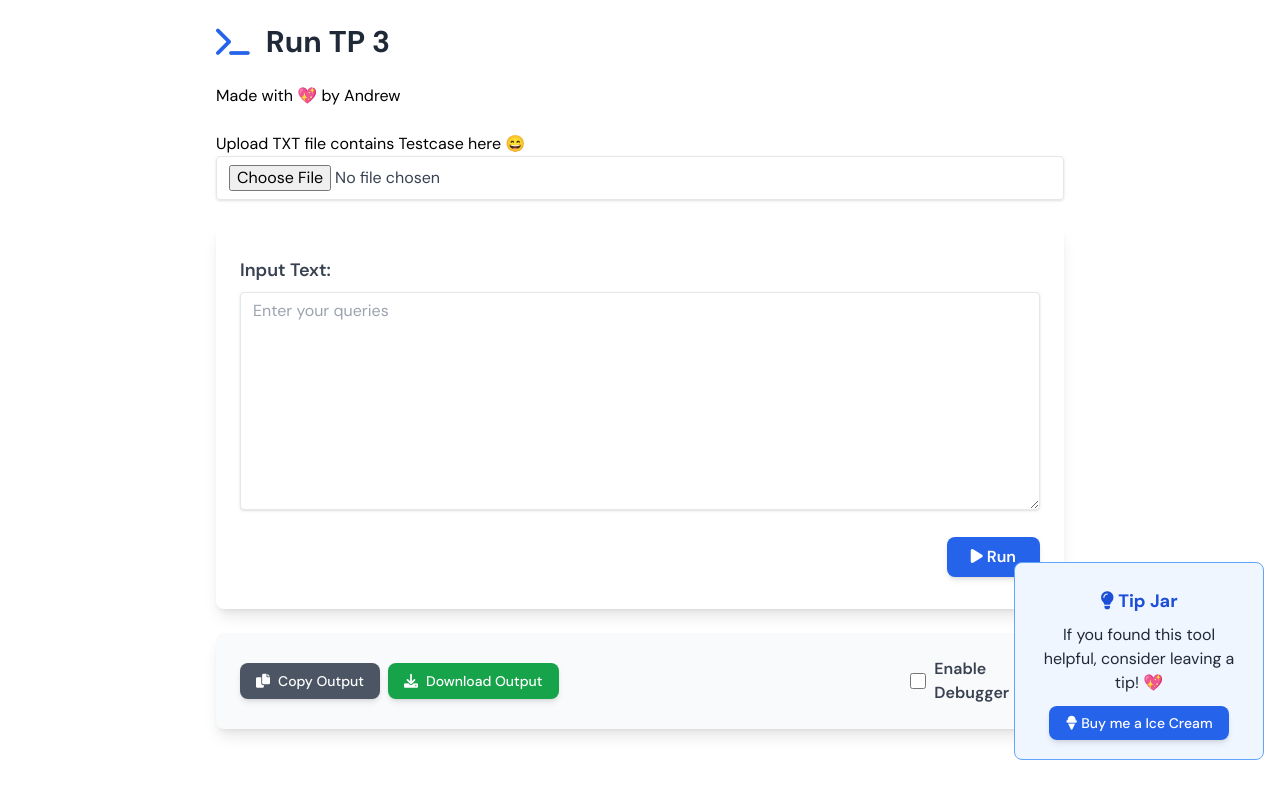
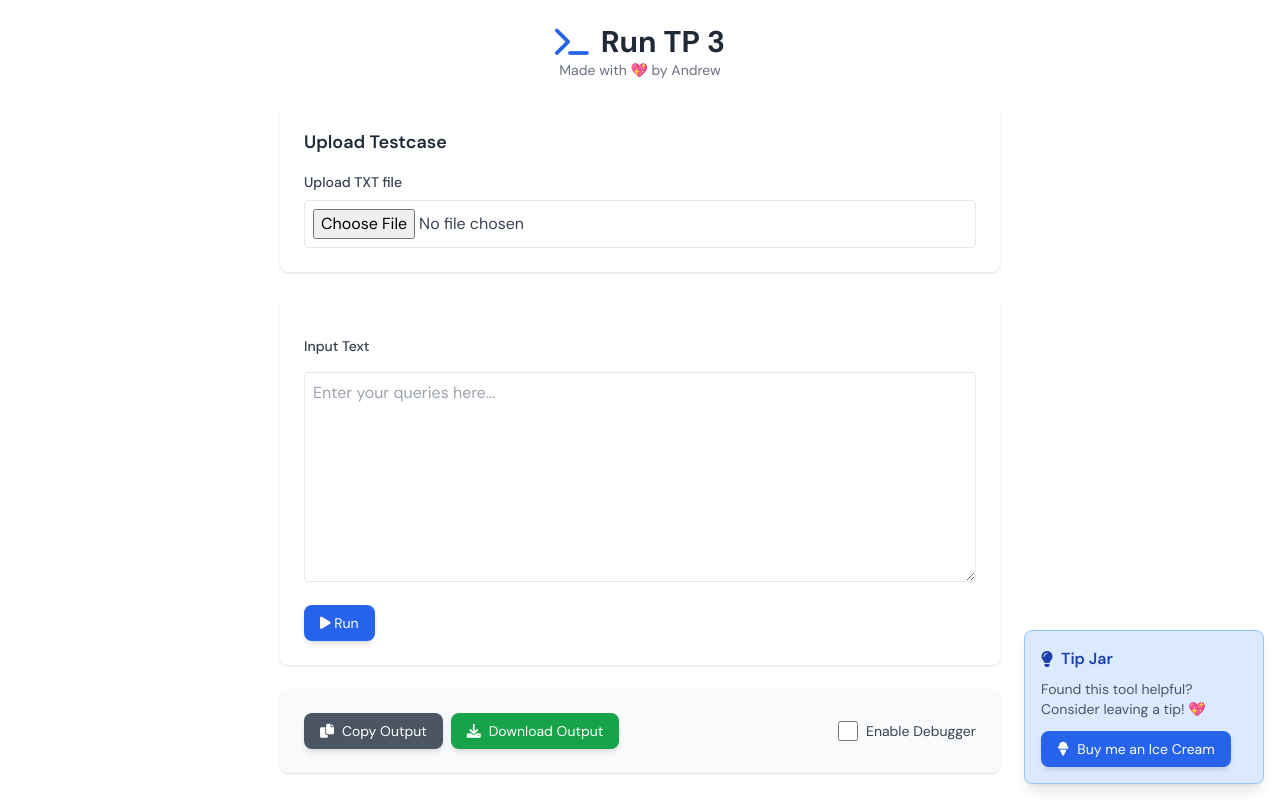
Before and after one commit to Andrew4Coding/teperunner, a Django app: page / in a window 1280 px wide. Run offline with Django 4.2, Linux system fonts and the light colour scheme; some libraries are stand-ins or nearby versions.

Commit message:
feat: fix ui

```diff
--- a/main/templates/main.html
+++ b/main/templates/main.html
@@ -1,168 +1,108 @@
-{% extends "base.html" %} {% block content %}
-<div class="container mx-auto max-w-4xl p-6">
-	<h1
-		class="text-2xl sm:text-3xl font-bold text-gray-800 mb-6 flex flex-col sm:flex-row gap-4 items-center"
-	>
+{% extends "base.html" %}
+{% block content %}
+<div class="container mx-auto max-w-3xl p-6 space-y-6">
+	<!-- Title Section -->
+	<header class="text-center">
+		<h1 class="text-3xl font-bold text-gray-800 flex items-center justify-center gap-3">
 			<i class="fas fa-terminal text-blue-600"></i>
 			<span>Run TP 3</span>
 		</h1>
-	<p class="text-center sm:text-left mb-6">Made with 💖 by Andrew</p>
+		<p class="text-sm text-gray-500">Made with 💖 by Andrew</p>
+	</header>
 
-	<div class="hidden lg:block bg-blue-50 border border-blue-400 rounded-lg p-4 sm:p-6 mb-6 text-center fixed bottom-4 right-4 max-w-[250px]">
-		<h2 class="text-lg font-bold text-blue-700 mb-2">
+	<!-- Tip Jar -->
+	<div class="hidden lg:block fixed bottom-4 right-4 max-w-[240px] bg-blue-100 border border-blue-300 rounded-lg p-4 shadow-lg">
+		<h2 class="text-blue-800 font-semibold mb-2 flex items-center gap-2">
 			<i class="fas fa-lightbulb"></i> Tip Jar
 		</h2>
-		<p class="text-gray-800 mb-4">If you found this tool helpful, consider leaving a tip! 💖</p>
-		<a href="https://teer.id/andrew_devito_aryo" target="_blank" class="bg-blue-600 hover:bg-blue-700 text-white font-medium text-sm py-2 px-4 rounded-lg shadow-md transition">
-			<i class="fas fa-ice-cream"></i> Buy me a Ice Cream
+		<p class="text-gray-600 text-sm mb-3">Found this tool helpful? Consider leaving a tip! 💖</p>
+		<a href="https://teer.id/andrew_devito_aryo" target="_blank" class="bg-blue-600 hover:bg-blue-700 text-white text-sm py-2 px-4 rounded-lg shadow-md transition inline-flex items-center gap-2">
+			<i class="fas fa-ice-cream"></i> Buy me an Ice Cream
 		</a>
 	</div>
 
-	<!-- File Upload Section -->
-	<form
-		id="upload-form"
-		class="mb-6"
-	>
-		<div class="mb-5">
-			<label for="">Upload TXT file contains Testcase here 😄</label>
-			<input
-				type="file"
-				id="file-upload"
-				name="file-upload"
-				accept=".txt"
-				class="shadow appearance-none border rounded w-full py-2 px-3 text-gray-700 leading-tight focus:outline-none focus:shadow-outline"
-			/>
-		</div>
-	</form>
+	<!-- File Upload -->
+	<section class="bg-white rounded-lg shadow p-6">
+		<h2 class="text-lg font-semibold text-gray-800 mb-4">Upload Testcase</h2>
+		<label for="file-upload" class="block text-sm font-medium text-gray-700 mb-2">Upload TXT file</label>
+		<input type="file" id="file-upload" name="file-upload" accept=".txt" class="w-full border rounded p-2 text-gray-700 focus:outline-none focus:ring-2 focus:ring-blue-400" />
+	</section>
 
-	<!-- Form Section -->
-	<form
-		method="POST"
-		class="bg-white shadow-lg rounded-lg px-4 sm:px-6 py-6 sm:py-8 mb-6"
-	>
+	<!-- Input Form -->
+	<section class="bg-white rounded-lg shadow p-6">
+		<form method="POST" class="space-y-4">
 			{% csrf_token %}
-		<div class="mb-5">
-			<label
-				for="text"
-				class="block text-lg font-medium text-gray-700 mb-2 font-semibold"
-			>
-				Input Text:
-			</label>
-			<textarea
-				placeholder="Enter your queries"
-				id="text"
-				name="text"
-				rows="10"
-				class="shadow appearance-none border rounded w-full py-2 px-3 text-gray-700 leading-tight focus:outline-none focus:shadow-outline"
-			>
-{{ input_text|default:"" }}</textarea
-			>
-		</div>
-
-		<!-- Hidden Debugger Field -->
-		<input
-			type="hidden"
-			id="isDebug"
-			name="isDebug"
-			value="false"
-		/>
-
-		<div class="flex justify-end">
-			<button
-				type="submit"
-				class="bg-blue-600 hover:bg-blue-700 text-white font-semibold py-2 px-6 rounded-lg shadow-md transition w-full sm:w-auto"
-			>
+			<label for="text" class="block text-sm font-medium text-gray-700">Input Text</label>
+			<textarea id="text" name="text" rows="8" placeholder="Enter your queries here..." class="w-full border rounded p-2 text-gray-700 focus:outline-none focus:ring-2 focus:ring-blue-400">{{ input_text|default:"" }}</textarea>
+			<input type="hidden" id="isDebug" name="isDebug" value="false" />
+			<button type="submit" class="bg-blue-600 hover:bg-blue-700 text-white text-sm py-2 px-4 rounded-lg shadow-md transition w-full sm:w-auto">
 				<i class="fas fa-play"></i> Run
 			</button>
-		</div>
 		</form>
+	</section>
 
 	<!-- Actions Section -->
-	<div
-		class="bg-gray-50 shadow-lg rounded-lg p-4 sm:p-6 mb-6 flex flex-col sm:flex-row items-center gap-4"
-	>
-		<div class="w-full flex gap-2">
-			<button
-				onclick="copyToClipboard()"
-				class="bg-gray-600 hover:bg-gray-700 text-white font-medium text-sm py-2 px-4 rounded-lg shadow-md transition flex gap-2 items-center w-full sm:w-auto"
-			>
+	<section class="bg-gray-50 rounded-lg shadow p-6 flex flex-col sm:flex-row gap-4 items-center justify-between">
+		<div class="flex gap-2">
+			<button onclick="copyToClipboard()" class="bg-gray-600 hover:bg-gray-700 text-white text-sm py-2 px-4 rounded-lg shadow-md transition flex items-center gap-2">
 				<i class="fas fa-copy"></i> Copy Output
 			</button>
-			<a
-				id="download-btn"
-				class="bg-green-600 hover:bg-green-700 text-white font-medium text-sm py-2 px-4 rounded-lg shadow-md transition flex gap-2 items-center w-full sm:w-auto"
-			>
+			<a id="download-btn" class="bg-green-600 hover:bg-green-700 text-white text-sm py-2 px-4 rounded-lg shadow-md transition flex items-center gap-2">
 				<i class="fas fa-download"></i> Download Output
 			</a>
 		</div>
-		<label class="flex items-center gap-2 w-full sm:w-auto">
-			<input
-				type="checkbox"
-				id="debugger-toggle"
-				class="w-5 h-5 text-blue-600 border-gray-300 rounded focus:ring-blue-500"
-			/>
-			<span class="text-gray-700 font-semibold">Enable Debugger</span>
+		<label class="flex items-center gap-2">
+			<input type="checkbox" id="debugger-toggle" class="w-5 h-5 text-blue-600 border-gray-300 rounded focus:ring-blue-500" />
+			<span class="text-gray-700 text-sm">Enable Debugger</span>
 		</label>
-	</div>
+	</section>
 
-	<!-- Execution Duration Section -->
+	<!-- Execution Section -->
 	{% if time %}
-	<div class="bg-yellow-50 border border-yellow-400 rounded-lg p-4 sm:p-6 mb-6">
-		<h2 class="text-lg font-bold text-yellow-700 mb-2">
-			<i class="fas fa-clock"></i> Execution Duration:
+	<section class="bg-yellow-50 border border-yellow-300 rounded-lg p-4 shadow">
+		<h2 class="text-yellow-700 font-semibold flex items-center gap-2">
+			<i class="fas fa-clock"></i> Execution Duration
 		</h2>
 		<p class="text-gray-800">{{ time }} seconds</p>
-	</div>
+	</section>
 	{% endif %}
 
 	<!-- Output Section -->
 	{% if output %}
-	<div class="bg-green-50 border border-green-400 rounded-lg p-4 sm:p-6 mb-6">
-		<h2 class="text-lg font-bold text-green-700 mb-2">
-			<i class="fas fa-check-circle"></i> Output:
+	<section class="bg-green-50 border border-green-300 rounded-lg p-4 shadow">
+		<h2 class="text-green-700 font-semibold flex items-center gap-2">
+			<i class="fas fa-check-circle"></i> Output
 		</h2>
-		<pre
-			id="output-text"
-			class="text-gray-800 whitespace-pre-wrap overflow-x-scroll md:overflow-x-hidden"
-		>
-{{ output }}</pre
-		>
-	</div>
+		<pre id="output-text" class="text-gray-800 whitespace-pre-wrap overflow-x-auto">{{ output }}</pre>
+	</section>
 	{% endif %}
 
 	<!-- Error Section -->
 	{% if error %}
-	<div class="bg-red-50 border border-red-400 rounded-lg p-4 sm:p-6 mb-6">
-		<h2 class="text-lg font-bold text-red-700 mb-2">
-			<i class="fas fa-exclamation-circle"></i> Error:
+	<section class="bg-red-50 border border-red-300 rounded-lg p-4 shadow">
+		<h2 class="text-red-700 font-semibold flex items-center gap-2">
+			<i class="fas fa-exclamation-circle"></i> Error
 		</h2>
 		<pre class="text-red-700 whitespace-pre-wrap">{{ error }}</pre>
 		{% if details %}
-		<h3 class="text-md font-semibold text-red-700 mt-4">
-			<i class="fas fa-info-circle"></i> Details:
+		<h3 class="text-red-700 font-medium mt-4 flex items-center gap-2">
+			<i class="fas fa-info-circle"></i> Details
 		</h3>
 		<pre class="text-red-600 whitespace-pre-wrap">{{ details }}</pre>
 		{% endif %}
-	</div>
+	</section>
 	{% endif %}
 </div>
 
 <script>
-	document
-		.getElementById("file-upload")
-		.addEventListener("change", function (event) {
+// File upload logic
+document.getElementById("file-upload").addEventListener("change", function (event) {
 	const file = event.target.files[0];
 	if (file && file.type === "text/plain") {
 		const reader = new FileReader();
 		reader.onload = function (e) {
-					const rawText = e.target.result;
-
-					// Sanitize the content (basic sanitization in JavaScript)
-					const sanitizedText = rawText
-						.replace(/<script.*?>.*?<\/script>/gi, "") // Remove <script> tags
-						.replace(/<.*?>/g, ""); // Remove all HTML tags
-
-					document.getElementById("text").value = sanitizedText;
+			const rawText = e.target.result.replace(/<script.*?>.*?<\/script>/gi, "").replace(/<.*?>/g, "");
+			document.getElementById("text").value = rawText;
 		};
 		reader.readAsText(file);
 	} else {
@@ -170,10 +110,8 @@
 	}
 });
 
-	// Update the hidden field with debugger toggle value
-	document
-		.getElementById("debugger-toggle")
-		.addEventListener("change", function () {
+// Debugger logic
+document.getElementById("debugger-toggle").addEventListener("change", function () {
 	const isDebugField = document.getElementById("isDebug");
 	const url = new URL(window.location.href);
 
@@ -189,14 +127,15 @@
 	window.history.replaceState({}, "", url);
 });
 
+// Copy to clipboard
 function copyToClipboard() {
 	const outputText = document.getElementById("output-text")?.innerText || "";
-		navigator.clipboard
-			.writeText(outputText)
+	navigator.clipboard.writeText(outputText)
 		.then(() => alert("Output copied to clipboard!"))
 		.catch((err) => console.error("Copy failed: ", err));
 }
 
+// Download output
 document.addEventListener("DOMContentLoaded", function () {
 	const outputText = document.getElementById("output-text")?.innerText || "";
 	const downloadBtn = document.getElementById("download-btn");
@@ -207,9 +146,7 @@
 		downloadBtn.download = "output.txt";
 	}
 
-		// Check URL parameter and set debugger toggle
-		const urlParams = new URLSearchParams(window.location.search);
-		const debug = urlParams.get("debug");
+	const debug = new URLSearchParams(window.location.search).get("debug");
 	if (debug === "true") {
 		document.getElementById("debugger-toggle").checked = true;
 		document.getElementById("isDebug").value = "true";
```
Lines whose indentation alone changed are shown as unchanged.
